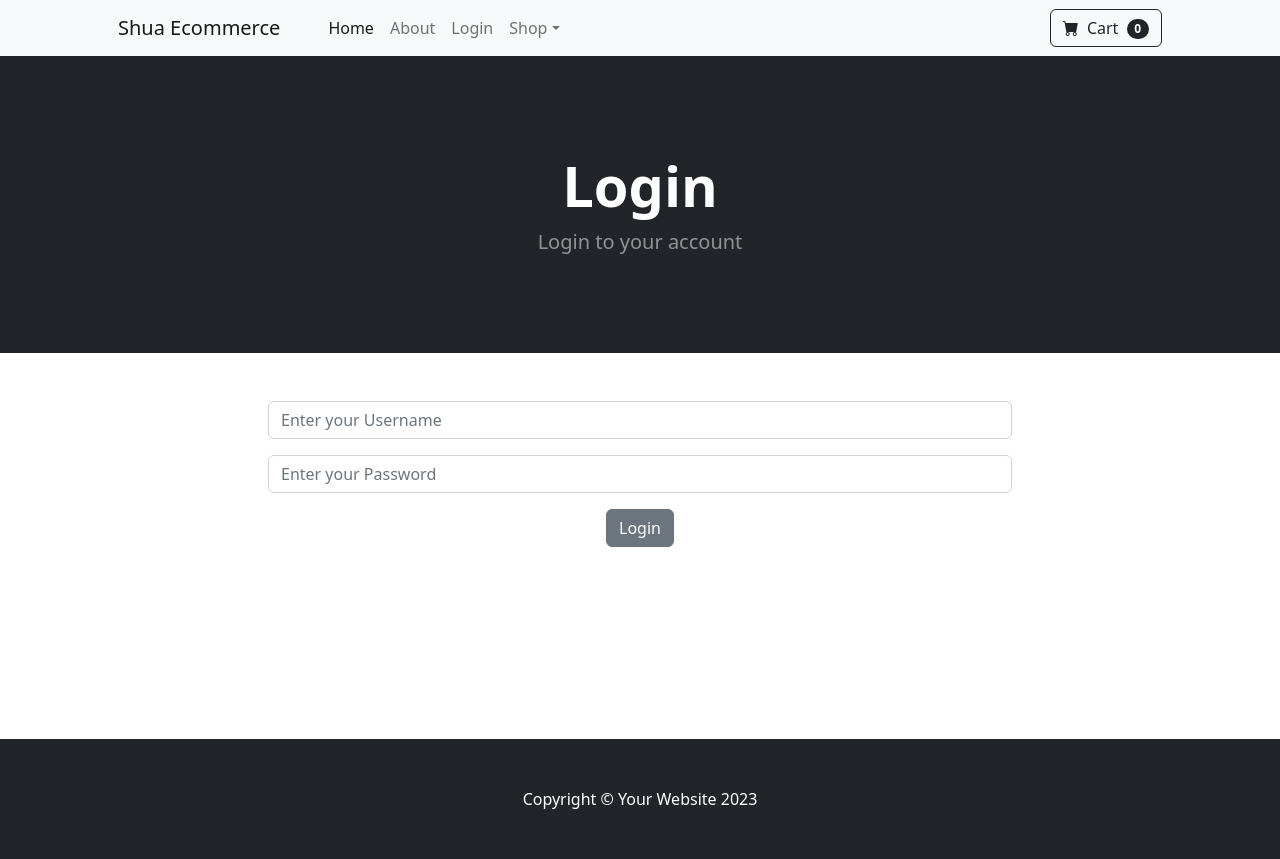
After one commit to jquitoy/django-shop, a Django app: page /login/ in a window 1280 px wide. The commit adds this page. Run offline with Django 5.2, Linux system fonts and the light colour scheme; some libraries are stand-ins or nearby versions.

Commit message:
Login and Logout - Django Wednesdays ECommerce 7

```diff
--- a/store/templates/base.html
+++ b/store/templates/base.html
@@ -17,9 +17,18 @@
     </head>
     <body>
         {% include 'navbar.html'%}
+        {% if messages %}
+            {% for message in messages%}
+            <div class="alert alert-warning alert-dismissible fade show" role="alert">
+                {{ message }}
+                <button type="button" class="btn-close" data-bs-dismiss="alert" aria-label="Close"></button>
+            </div>
 
-	{% block content %}
-	{% endblock %}
+            {% endfor %}
+        {% endif %}
+
+        {% block content %}
+        {% endblock %}
 
         <!-- Footer-->
         <footer class="py-5 bg-dark">
--- /dev/null
+++ b/store/templates/login.html
@@ -0,0 +1,44 @@
+{% extends 'base.html' %}
+{% block content  %}
+
+<header class="bg-dark py-5">
+	<div class="container px-4 px-lg-5 my-5">
+	    <div class="text-center text-white">
+		<h1 class="display-4 fw-bolder">Login</h1>
+		<p class="lead fw-normal text-white-50 mb-0">Login to your account</p>
+	    </div>
+	</div>
+</header>
+
+<div class="container">
+	<div class = "row">
+		<center>
+			<div class = "col-8">
+
+				<br><br>
+				<form method='POST' action='{% url "login" %}'>
+					{% csrf_token %}
+
+					<div class="mb-3">
+
+					  <input type="text" class="form-control" name = "username" placeholder="Enter your Username">
+
+					</div>
+					<div class="mb-3">
+
+					  <input type="password" class="form-control" name = 'password' placeholder='Enter your Password'>
+					</div>
+
+					<button type="submit" class="btn btn-secondary">Login</button>
+				  </form>
+
+				<br><br>
+				<br><br>
+				<br><br>
+				<br><br>
+			</div>
+		</center>
+	</div>
+</div>
+
+{% endblock %}
--- a/store/templates/navbar.html
+++ b/store/templates/navbar.html
@@ -7,6 +7,17 @@
 		<ul class="navbar-nav me-auto mb-2 mb-lg-0 ms-lg-4">
 		    <li class="nav-item"><a class="nav-link active" aria-current="page" href="{% url "home" %}">Home</a></li>
 		    <li class="nav-item"><a class="nav-link" href="{% url "about" %}">About</a></li>
+
+		    {% if user.is_authenticated %}
+		    <li class="nav-item"><a class="nav-link" href="{% url "logout" %}">Logout</a></li>
+
+			{% else %}
+		    <li class="nav-item"><a class="nav-link" href="{% url "login" %}">Login</a></li>
+			{% endif %}
+
+
+
+
 		    <li class="nav-item dropdown">
 			<a class="nav-link dropdown-toggle" id="navbarDropdown" href="#" role="button" data-bs-toggle="dropdown" aria-expanded="false">Shop</a>
 			<ul class="dropdown-menu" aria-labelledby="navbarDropdown">
--- a/store/urls.py
+++ b/store/urls.py
@@ -4,5 +4,7 @@ from .import views
 urlpatterns = [
     path('', views.home, name='home'),
     path('about/', views.about, name='about'),
+    path('login/', views.login_user, name='login'),
+    path('logout/', views.logout_user, name='logout'),
 
 ]
--- a/store/views.py
+++ b/store/views.py
@@ -1,6 +1,7 @@
-from django.shortcuts import render
+from django.shortcuts import render, redirect
 from .models import Product
-
+from django.contrib.auth import authenticate, login, logout
+from django.contrib import messages
 
 def home(request):
 	products = Product.objects.all()
@@ -8,3 +9,25 @@ def home(request):
 
 def about(request):
 	return render(request, 'about.html', {})
+
+def login_user(request):
+	if request.method == 'POST':
+		username = request.POST['username']
+		password = request.POST['password']
+		user = authenticate(request, username=username, password=password)
+		if user is not None:
+			login(request, user)
+			messages.success(request, ("You have been logged in!"))
+			return redirect('home')
+
+		else:
+			messages.success(request, ("There was an error. Please try again."))
+			return redirect('login')
+
+	else:
+		return render(request, 'login.html', {})
+
+def logout_user(request):
+	logout(request)
+	messages.success(request, ("You have been logged out. Thanks for shopping!"))
+	return redirect('home')
```
Also changed, not shown: db.sqlite3.
